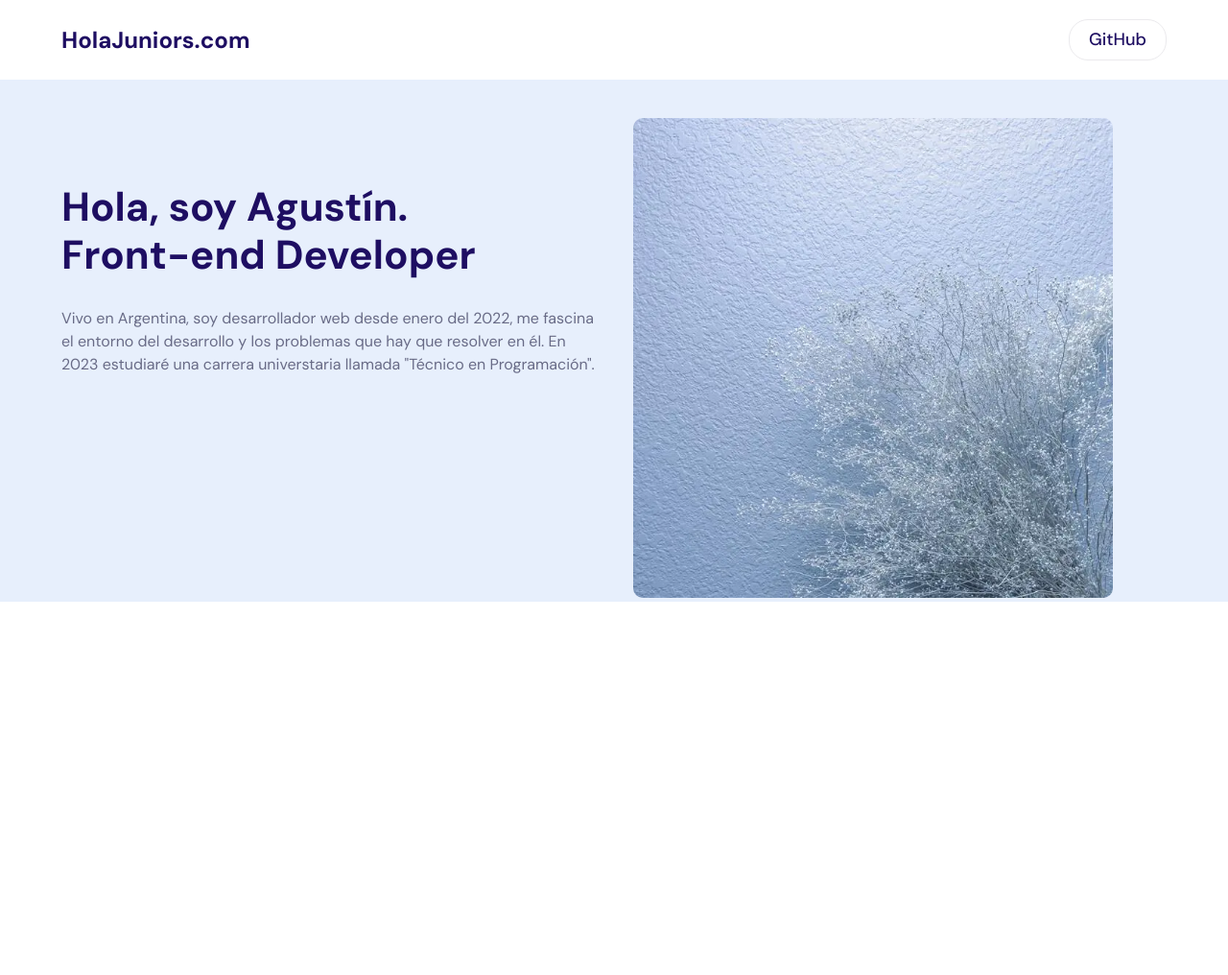
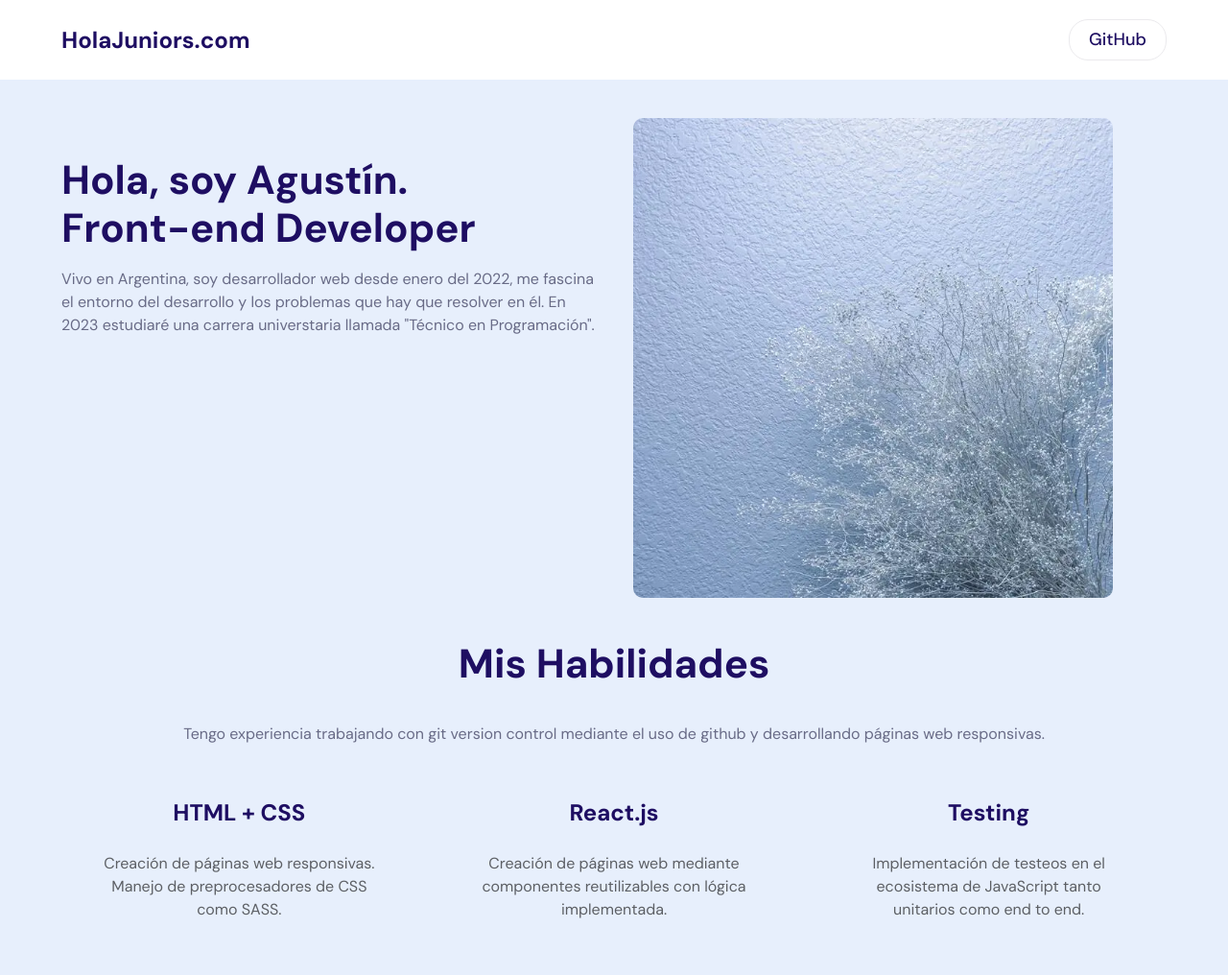
Before and after one commit to RamunnoAJ/holajuniors-ramunno, a plain HTML site: page index.html in a window 1280 px wide. Shown: the whole page at 96% size. Before the commit the page ends 800 px from the top, so only its background shows below. Drawn offline with Linux system fonts and the light colour scheme.

Commit message:
Agrega sección de habilidades

```diff
--- a/css/style.css
+++ b/css/style.css
@@ -43,7 +43,27 @@ body {
   font-family: var(--ff-body);
 }
 
+h1,
+h2,
+h3,
+h4 {
+  margin: 0;
+}
+
 /* Utility classes */
+
+.flex-column {
+  display: flex;
+  flex-direction: column;
+  align-items: center;
+  gap: 2rem;
+}
+
+@media (min-width: 80rem) {
+  .text-center {
+    text-align: center;
+  }
+}
 
 .text-primary-400 {
   color: var(--clr-primary-400);
@@ -189,3 +209,40 @@ img {
   border-radius: 1rem;
   max-height: 500px;
 }
+
+section {
+  padding-block: 4rem;
+}
+
+.skills-flex {
+  display: flex;
+  flex-direction: column;
+  gap: 4rem;
+}
+
+.skills-grid {
+  display: grid;
+  gap: 2rem;
+}
+
+.skills-flex__article {
+  display: flex;
+  flex-direction: column;
+  gap: 1rem;
+}
+
+@media (min-width: 80rem) {
+  .skills-flex__article {
+    align-items: center;
+  }
+}
+
+.skills-flex__article p {
+  max-width: 30rem;
+}
+
+@media (min-width: 80rem) {
+  .skills-grid {
+    grid-template-columns: repeat(3, 1fr);
+  }
+}
--- a/index.html
+++ b/index.html
@@ -40,6 +40,36 @@
       </div>
     </div>
   </main>
+
+  <section class="bg-neutral-400">
+    <div class="container skills-flex">
+      <div class="flex-column">
+        <h2 class="text-primary-400 fw-bold lh-400 fs-secondary-heading">Mis Habilidades</h2>
+        <p class="text-primary-500 text-opacity lh-500 fs-body">Tengo experiencia trabajando con git version control
+          mediante el
+          uso de github y desarrollando páginas web responsivas.</p>
+      </div>
+      <div class="skills-grid">
+        <article class="skills-flex__article">
+          <h3 class="text-primary-400 fw-bold lh-400 fs-500">HTML + CSS</h3>
+          <p class="text-secondary-500 text-opacity lh-500 fs-body text-center">Creación de páginas web
+            responsivas. Manejo de preprocesadores de CSS como SASS.</p>
+        </article>
+        <article class="skills-flex__article">
+          <h3 class="text-primary-400 fw-bold lh-400 fs-500">React.js</h3>
+          <p class="text-secondary-500 text-opacity lh-500 fs-body text-center">Creación de páginas web mediante
+            componentes
+            reutilizables con lógica implementada.</p>
+        </article>
+        <article class="skills-flex__article">
+          <h3 class="text-primary-400 fw-bold lh-400 fs-500">Testing</h3>
+          <p class="text-secondary-500 text-opacity lh-500 fs-body text-center">Implementación de testeos en el
+            ecosistema de JavaScript tanto unitarios como
+            end to end.</p>
+        </article>
+      </div>
+    </div>
+  </section>
 </body>
 
 </html>
```
